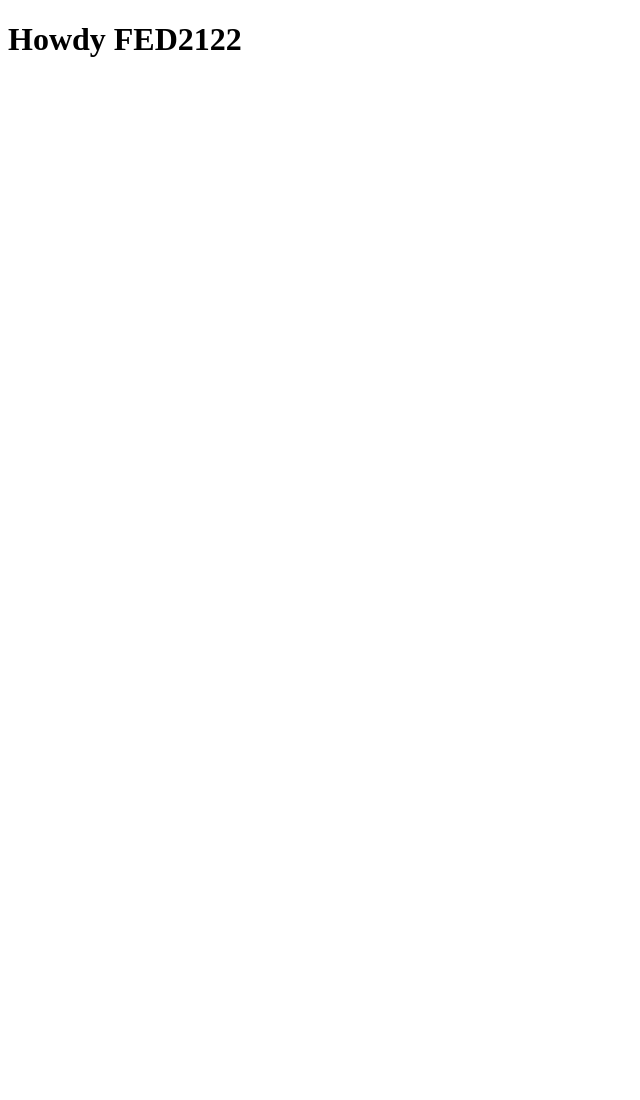
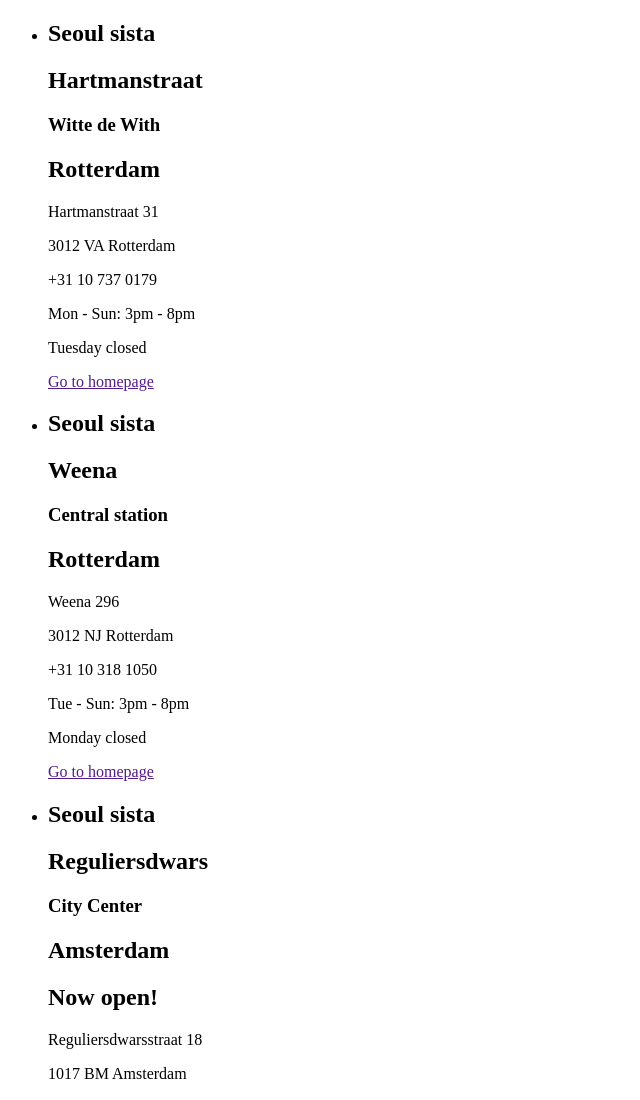
Before and after one commit to Hz-design/Blokweb, a plain HTML site: page index.html in a window 1280 px wide. Shown: the top 1100 px of the page, without its empty margins (0-640 px from the left). Before the commit the page ends 800 px from the top, so only its background shows below. Drawn offline with Linux system fonts and the light colour scheme.

Commit message:
Add files via upload

```diff
--- a/index.html
+++ b/index.html
@@ -6,15 +6,85 @@
 	<meta name="author" content="jouw naam">
 	<meta name="viewport" content="width=device-width, initial-scale=1">
 
-	<title>Howdy FED2122</title>
+	<title>SEOUL SISTA • Korean Barbecue</title>
 
 	<link href="styles/style.css" rel="stylesheet">
 	<link rel="icon" type="image/svg+xml" href="images/favicon.svg">
 </head>
 
 <body>
-	<h1>Howdy FED2122</h1>
-
+	<ul>
+		<li>
+			<section>
+				<h1>Seoul sista</h1>
+					<span>
+						<h2>Hartmanstraat</h2>
+						<h3>Witte de With</h3>
+					</span>
+				<h2>Rotterdam</h2>
+				<!-- Hier onder staan items die hidden zijn totdat erop wordt geklikt.-->
+				<p>Hartmanstraat 31</p>
+				<p>3012 VA Rotterdam</p>
+				<p>+31 10 737 0179</p>
+				<p>Mon - Sun: 3pm - 8pm</p>
+				<p>Tuesday closed</p>
+				<p><a href="">Go to homepage</a></p>
+			</section>
+		</li>
+		<li>
+			<section>
+				<h1>Seoul sista</h1>
+					<span>
+						<h2>Weena</h2>
+						<h3>Central station</h3>
+					</span>
+				<h2>Rotterdam</h2>
+				<!-- Hier onder staan items die hidden zijn totdat erop wordt geklikt.-->
+				<p>Weena 296</p>
+				<p>3012 NJ Rotterdam</p>
+				<p>+31 10 318 1050</p>
+				<p>Tue - Sun: 3pm - 8pm</p>
+				<p>Monday closed</p>
+				<p><a href="">Go to homepage</a></p>
+			</section>
+		</li>
+		<li>
+			<section>
+				<h1>Seoul sista</h1>
+					<span>
+						<h2>Reguliersdwars</h2>
+						<h3>City Center</h3>
+					</span>
+				<h2>Amsterdam</h2>
+				<!-- Hieronder, Dit is een knopje in het geel-->
+				<h2>Now open!</h2>
+				<!-- Hieronder staan items die hidden zijn totdat erop wordt geklikt.-->
+				<p>Reguliersdwarsstraat 18</p>
+				<p>1017 BM Amsterdam</p>
+				<p>+31 20 247 0888</p>
+				<p>Mon - Sun: 3pm - 8pm</p>
+				<p>Tuesday closed</p>
+				<p><a href="">Go to homepage</a></p>
+			</section>
+		</li>
+		<li>
+			<section>
+				<h1>Seoul sista</h1>
+					<span>
+						<h2>Karaoke & Café</h2>
+						<h3>Central station</h3>
+					</span>
+				<h2>Rotterdam</h2>
+				<!-- Hieronder, Dit is een melding in het geel-->
+				<h2>Coming soon</h2>
+				<!-- Hier onder staan items die hidden zijn totdat erop wordt geklikt.-->
+				<p>Weena 296</p>
+				<p>3012 NJ Rottterdam</p>
+				<p>Enquiries:</p>
+				<p>info@seuolsista.nl</p>
+			</section>
+		</li>
+	</ul>
 	<script src="scripts/script.js"></script>
 </body>
 
```
Also changed, not shown: images/breakdownschets.png (added), images/d_gedeelte_1.png (added), images/d_gedeelte_2.png (added), 1 other file.
